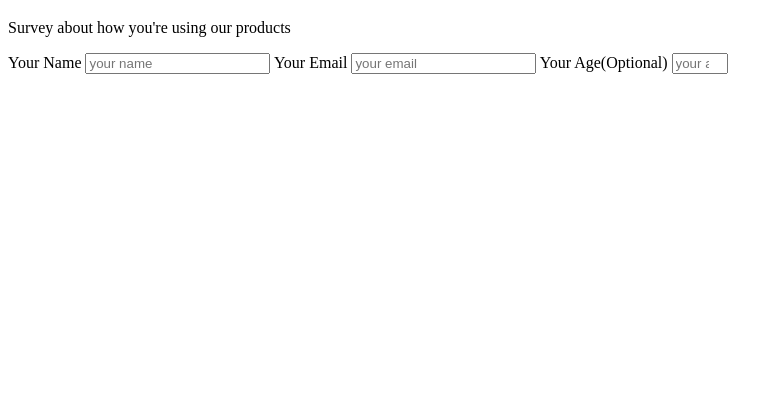
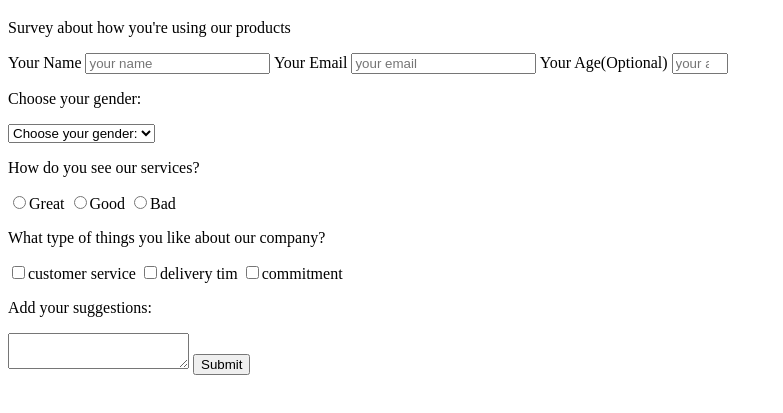
Before and after one commit to MostafaSalama/pair-programming1, a plain HTML site: page index.html in a window 1280 px wide. Shown: the part 61-474 px from the top of the page, without its empty margins (0-783 px from the left). Drawn offline with Linux system fonts and the light colour scheme.

Commit message:
changes in index

```diff
--- a/index.html
+++ b/index.html
@@ -1,9 +1,9 @@
 <!DOCTYPE html>
 <html lang="en">
   <head>
-    <meta charset="UTF-8">
+    <meta charset="UTF-8" />
     <title>Fork Me! FCC: Test Suite Template</title>
-    <link rel="stylesheet" href="css/style.css">
+    <link rel="stylesheet" href="css/style.css" />
   </head>
 
   <body>
@@ -11,11 +11,45 @@
     <p id="description">Survey about how you're using our products</p>
     <form id="survey-form">
       <label for="name" id="name-label">Your Name</label>
-      <input type="text" id="name" required placeholder="your name">
+      <input type="text" id="name" required placeholder="your name" />
       <label for="email" id="email-label">Your Email</label>
       <input type="email" id="email" required placeholder="your email" />
       <label for="number" id="number-label">Your Age(Optional)</label>
-      <input type="number" id="number" min="10" max="70" placeholder="your age">
+      <input
+        type="number"
+        id="number"
+        min="10"
+        max="70"
+        placeholder="your age"
+      />
+      <p>Choose your gender:</p>
+      <select id="dropdown">
+        <option selected disabled>Choose your gender:</option>
+        <option value="Male">Male</option>
+        <option value="Female">Female</option>
+        <option value="Non Binary">Non Binary</option>
+      </select>
+
+      <p>How do you see our services?</p>
+      <label
+        ><input value="great" type="radio" name="user choice" />Great</label
+      >
+      <label><input value="good" type="radio" name="user choice" />Good</label>
+
+      <label><input value="bad" type="radio" name="user choice" />Bad</label>
+
+      <p>What type of things you like about our company?</p>
+      <label
+        ><input value="customer service" type="checkbox" />customer
+        service</label
+      >
+      <label><input value="delivery time" type="checkbox" />delivery tim</label>
+      <label><input value="commitment" type="checkbox" />commitment</label>
+
+      <p>Add your suggestions:</p>
+      <textarea id="suggestions"></textarea>
+
+      <button id="submit" type="submit">Submit</button>
     </form>
     <script src="https://cdn.freecodecamp.org/testable-projects-fcc/v1/bundle.js"></script>
 
@@ -31,6 +65,6 @@
     - The freeCodeCamp Team
 
     -->
-    <script  src="js/index.js"></script>
+    <script src="js/index.js"></script>
   </body>
 </html>
```
